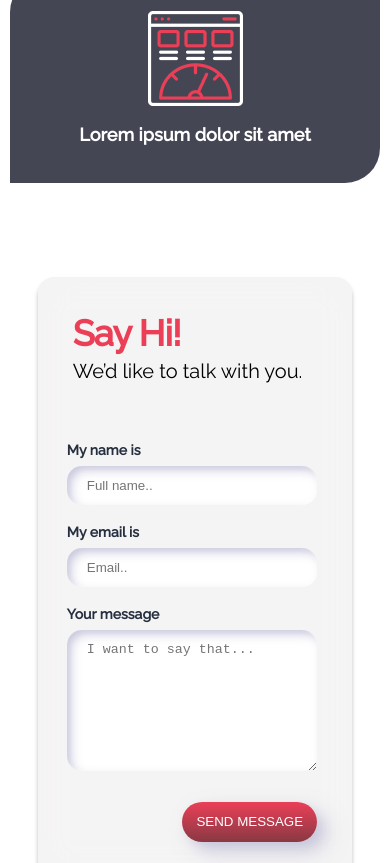
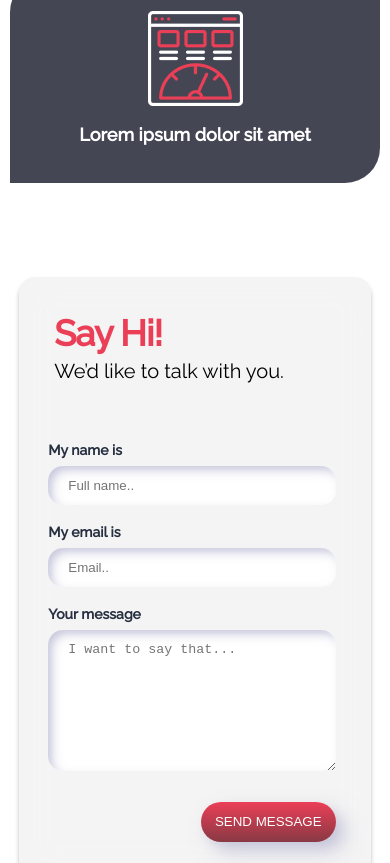
Before and after one commit to qproxy/clizenq.github.io, a plain HTML site: page index.html in a window 390 px wide. Shown: the part 3791-4654 px from the top of the page. Drawn offline with Linux system fonts and the light colour scheme.

Commit message:
Add files via upload

```diff
--- a/style.css
+++ b/style.css
@@ -691,6 +691,12 @@ input[type=text], input[type=email], select, textarea {
     background-size: contain;
 }
 
+@media (max-width: 700px) {
+    .contact_info {
+        width: 95%;
+    }
+}
+
 .content_one {
     width: 656px;
     padding: 30px;
```
